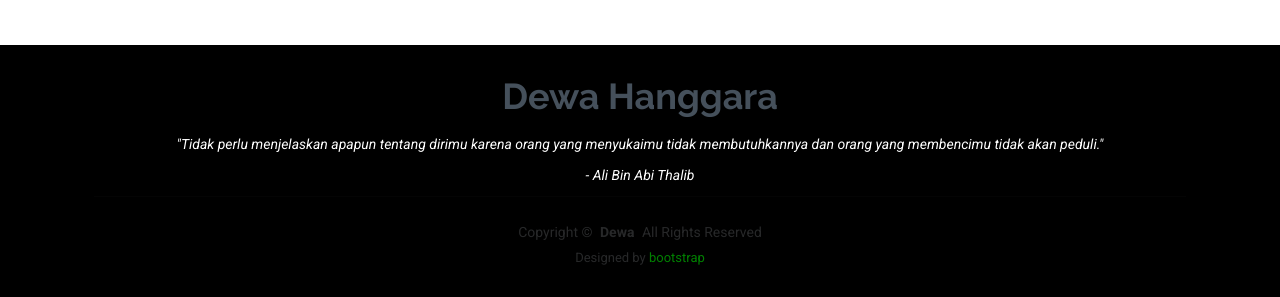
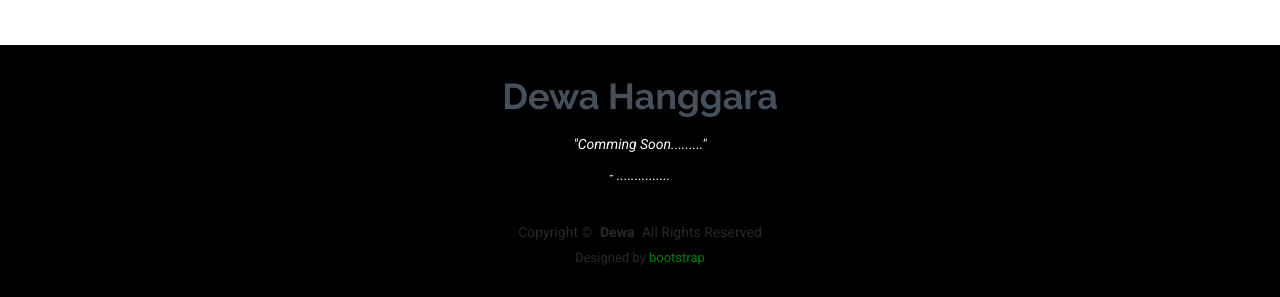
Before and after one commit to dewahanggara/portfolio, a plain HTML site: page index.html in a window 1280 px wide. Shown: the part 5448-5745 px from the top of the page. Drawn offline with Linux system fonts and the light colour scheme.

Commit message:
Update index.html

```diff
--- a/index.html
+++ b/index.html
@@ -859,11 +859,9 @@
       <div class="container">
         <h3 class="sitename">Dewa Hanggara</h3>
         <p>
-          "Tidak perlu menjelaskan apapun tentang dirimu karena orang yang
-          menyukaimu tidak membutuhkannya dan orang yang membencimu tidak akan
-          peduli."
+          "Comming Soon........."
         </p>
-        <p>- Ali Bin Abi Thalib</p>
+        <p>- ...............</p>
         <div class="container">
           <div class="copyright">
             <span>Copyright &copy</span>
```
